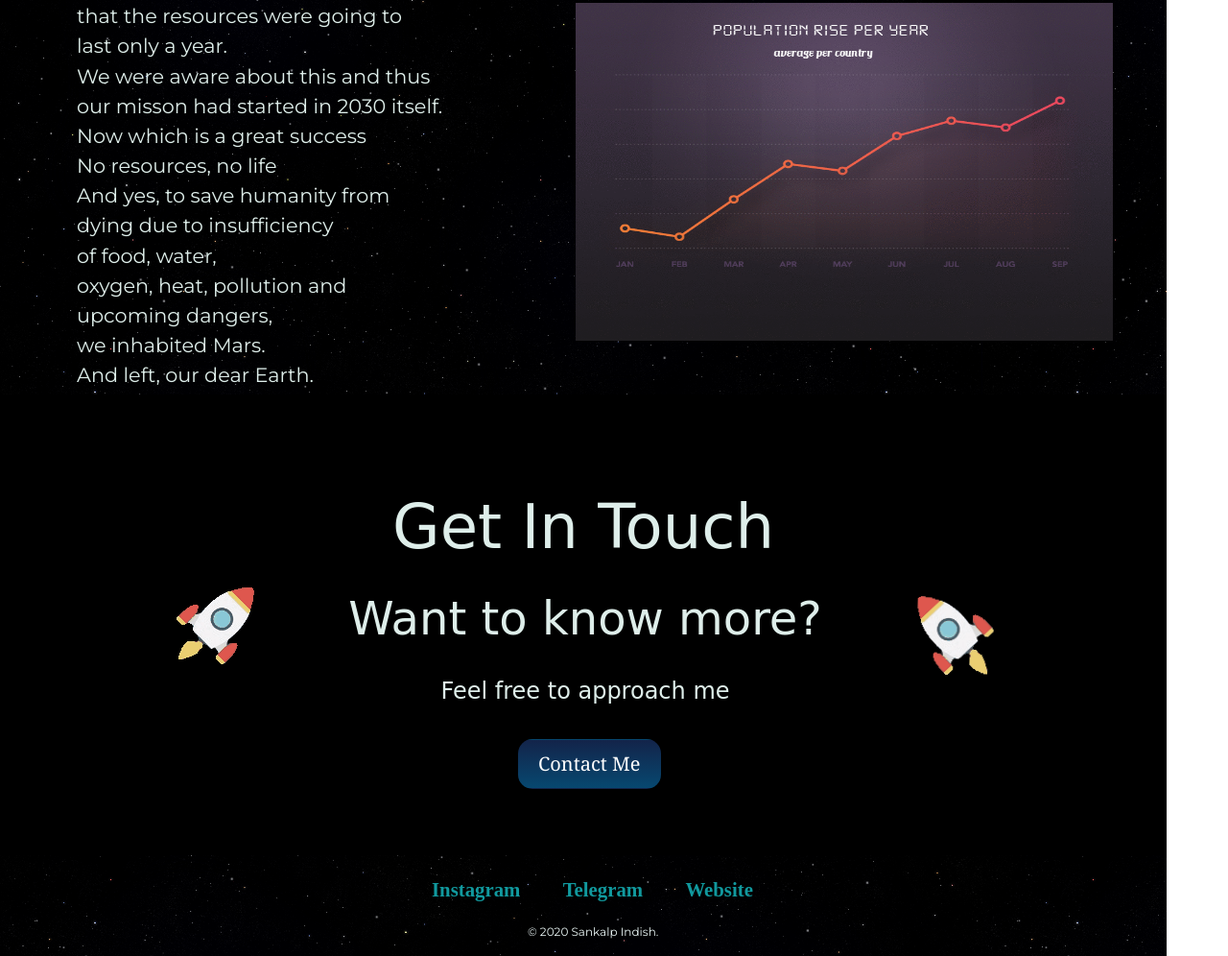
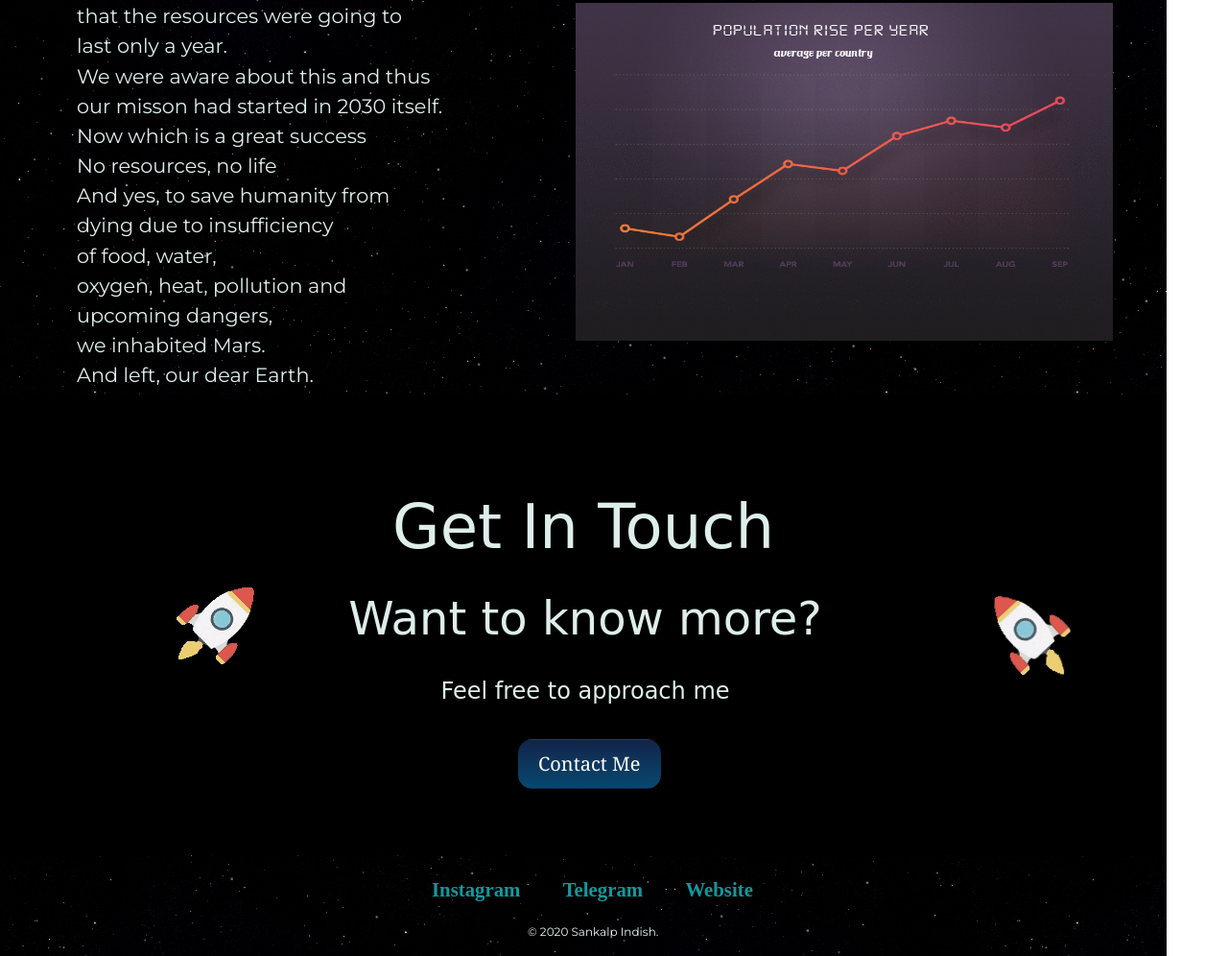
Before and after one commit to DevelopingGod/2050_Mars_Colonization, a plain HTML site: page index.html in a window 1280 px wide. Shown: the part 4288-5284 px from the top of the page at 96% size. Drawn offline with nearby package versions, Linux system fonts and the light colour scheme.

Commit message:
rocket changed!

```diff
--- a/styles.css
+++ b/styles.css
@@ -401,7 +401,7 @@ h1
 {
   background: none;
   position: relative;
-  left: 70px;
+  left: 150px;
   bottom: 120px;
   transform: rotate(272deg);
 }
```
